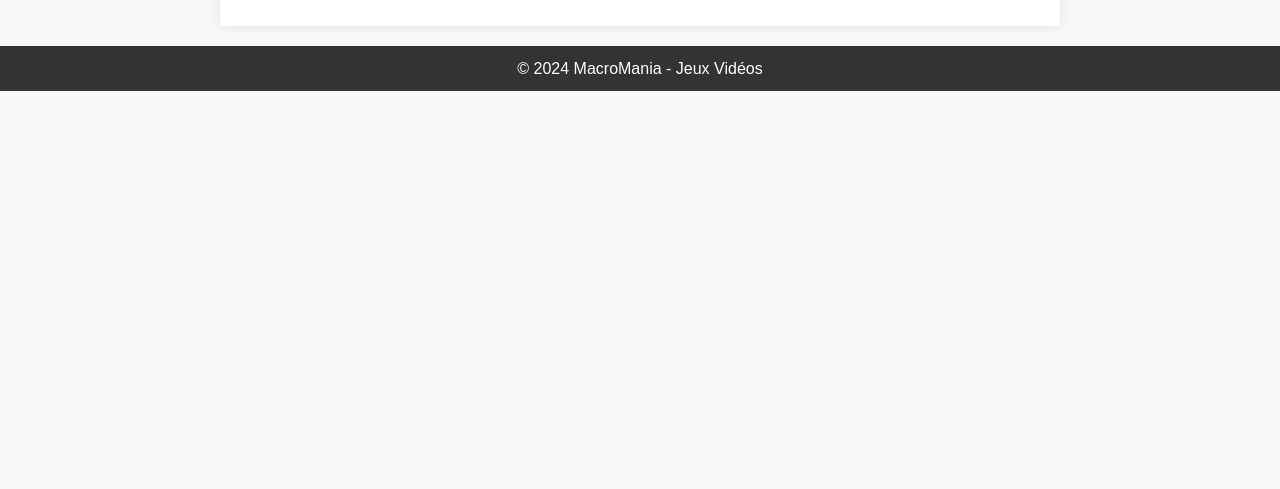
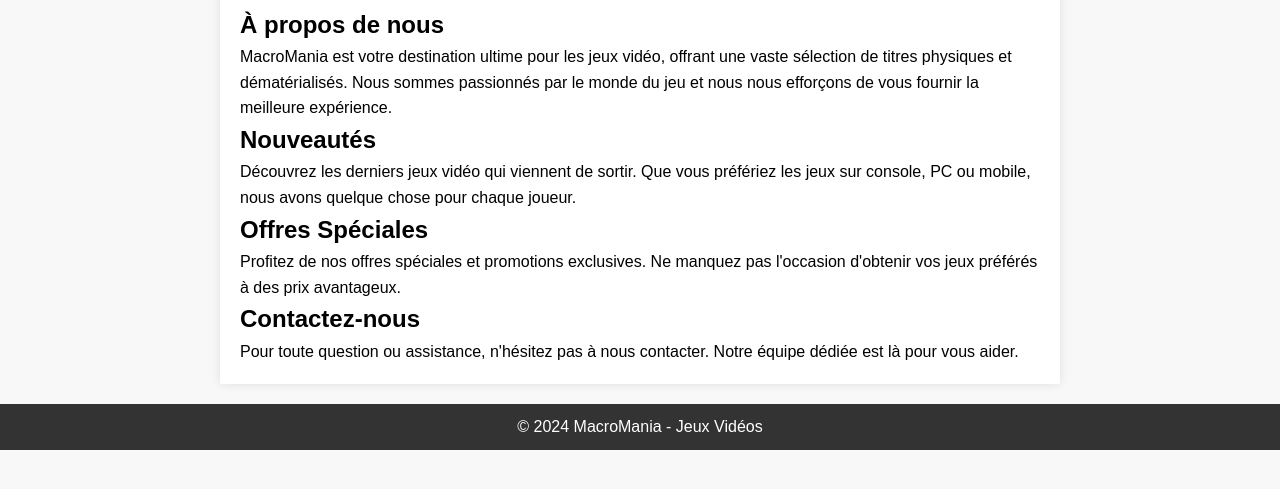
Before and after one commit to nicolasdraperi/Projet_NodeJS, a website: page View/Accueil.html in a window 1280 px wide. Shown: the part 131-620 px from the top of the page. Drawn offline with Linux system fonts and the light colour scheme.

Commit message:
mise en place de la page accueil

```diff
--- a/View/Accueil.html
+++ b/View/Accueil.html
@@ -19,7 +19,26 @@
 
 <div class="content">
     <h1>Bienvenue sur MacroMania - Jeux Vidéos</h1>
-    <!-- Contenu de la page d'accueil -->
+
+    <section id="presentation">
+        <h2>À propos de nous</h2>
+        <p>MacroMania est votre destination ultime pour les jeux vidéo, offrant une vaste sélection de titres physiques et dématérialisés. Nous sommes passionnés par le monde du jeu et nous nous efforçons de vous fournir la meilleure expérience.</p>
+    </section>
+
+    <section id="nouveautes">
+        <h2>Nouveautés</h2>
+        <p>Découvrez les derniers jeux vidéo qui viennent de sortir. Que vous préfériez les jeux sur console, PC ou mobile, nous avons quelque chose pour chaque joueur.</p>
+    </section>
+
+    <section id="offres-speciales">
+        <h2>Offres Spéciales</h2>
+        <p>Profitez de nos offres spéciales et promotions exclusives. Ne manquez pas l'occasion d'obtenir vos jeux préférés à des prix avantageux.</p>
+    </section>
+
+    <section id="contact">
+        <h2>Contactez-nous</h2>
+        <p>Pour toute question ou assistance, n'hésitez pas à nous contacter. Notre équipe dédiée est là pour vous aider.</p>
+    </section>
 </div>
 
 <footer>
```
Also changed, not shown: View/View.html (deleted).
